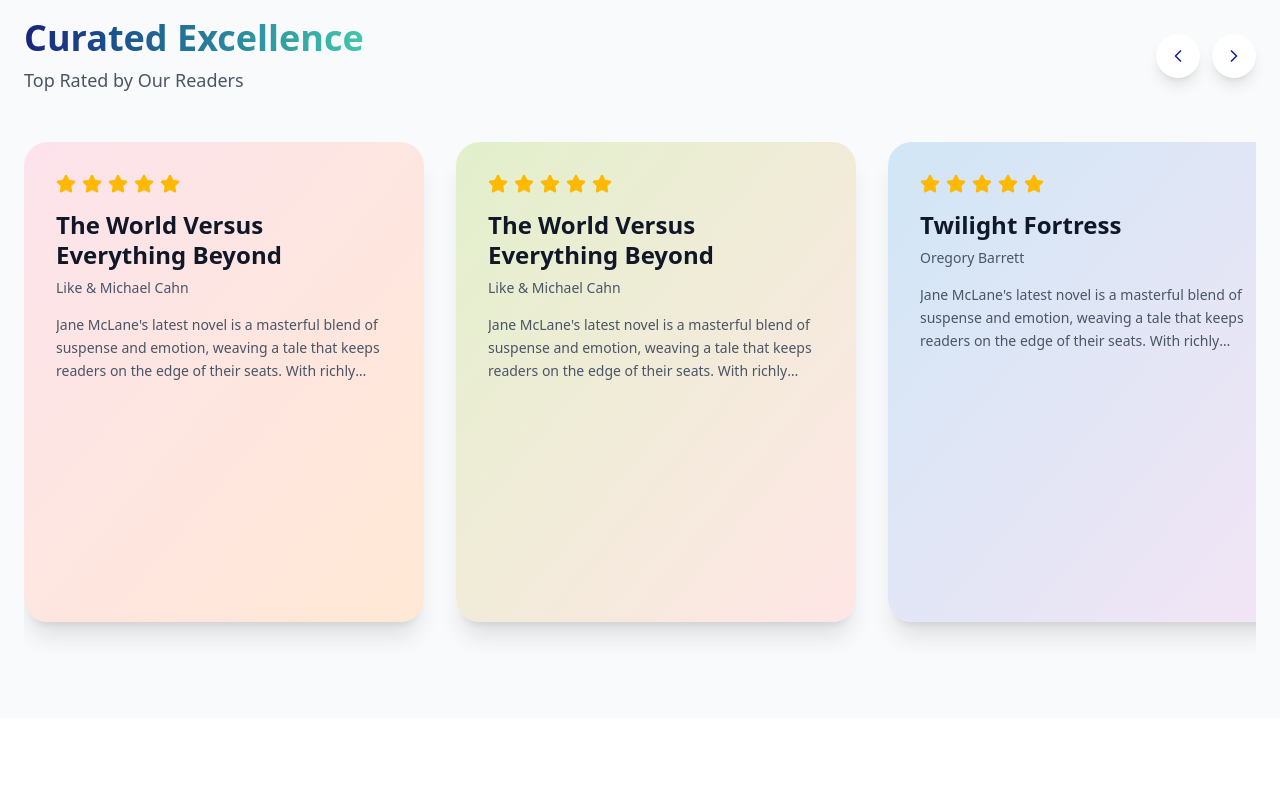
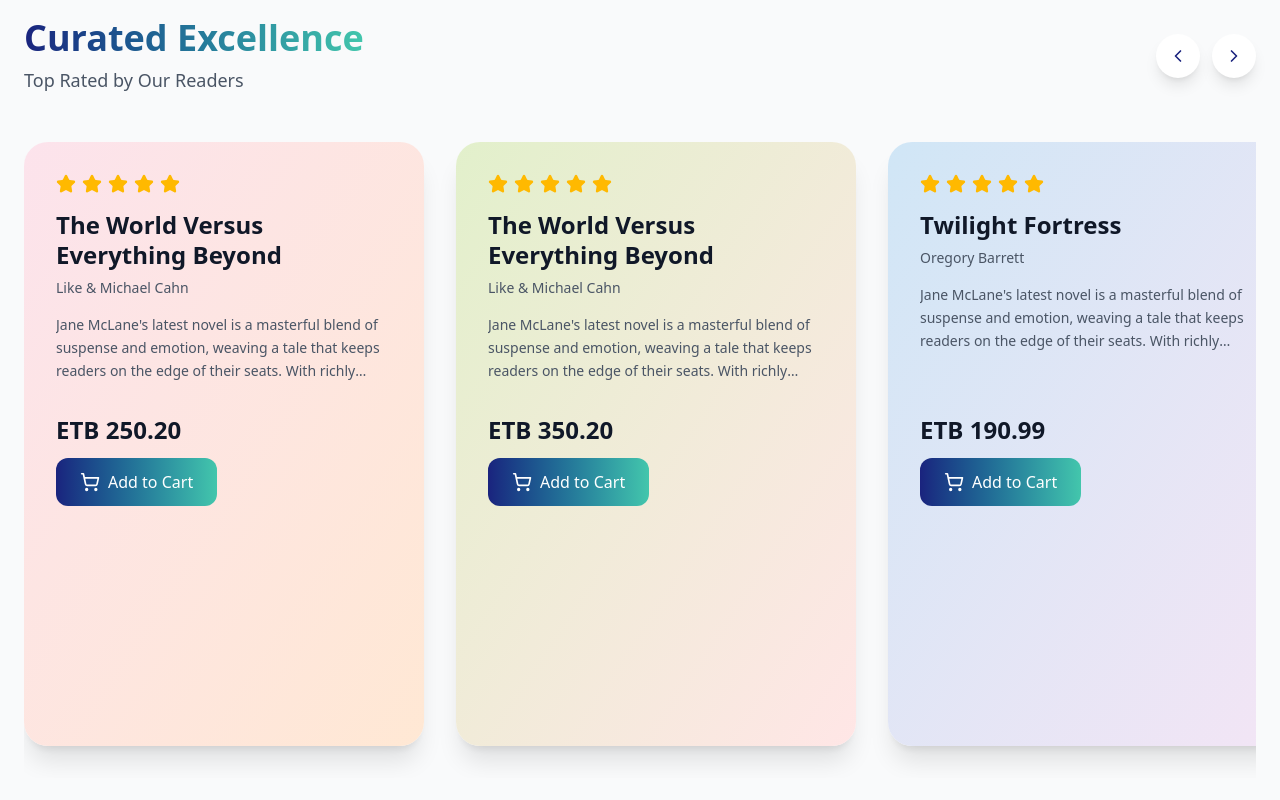
Before and after one commit to firoliyos/book-seller, a React (Vite) app in the folder frontend/: page / in a window 1280 px wide. Shown: the part 978-1778 px from the top of the page. Before the commit the page ends 1696 px from the top, so only its background shows below. Built offline with nearby package versions, Linux system fonts and the light colour scheme.

Commit message:
Add cart controls with quantity adjustment and add to cart functionality

```diff
--- a/frontend/src/components/OurBestSellers.jsx
+++ b/frontend/src/components/OurBestSellers.jsx
@@ -1,11 +1,21 @@
 import React, { useRef } from 'react'
 
 import { ourBestSellersStyles as styles } from '../assets/dummystyles'
-import { ChevronLeft, ChevronRight, Star } from 'lucide-react'
+import { ChevronLeft, ChevronRight, Minus, Plus, ShoppingCart, Star } from 'lucide-react'
 import { bgColors, obsbooks } from '../assets/dummydata'
+import { useCart } from '../CartContext/CartContext'
 const OurBestSellers = () => {
 
     const scrollRef = useRef(null)
+    const {cart, dispatch} = useCart()
+
+    const inCart = (id) => cart?.items?.some(item => item.id === id)
+    const getQty = (id) => cart?.items?.find(item => item.id === id)?.quantity || 0
+
+    const handleAdd = (book) => dispatch({type:'ADD_ITEM', payload: {...book, quantity: 1} })
+    const handleInc = (id) => dispatch({type:'INCREMENT', payload: {id }})
+    const handleDec = (id) => dispatch({type:'DECREMENT', payload: {id }})
+
 
     const scrollLeft = () => scrollLeft.current.scrollBy({left:-400, behaviour:'smooth'})
     const scrollRight = () => scrollLeft.current.scrollBy({left:400, behaviour:'smooth'})
@@ -61,6 +71,29 @@ const OurBestSellers = () => {
                            </div>
 
                            {/* ADD CONTROLS LIKE ADDTOCART */}
+                           <div className={styles.cartControls}>
+                            <div className={styles.priceQtyWrapper}>
+                                <span className={styles.price}>ETB {book.price.toFixed(2)}</span>
+
+                                {inCart(book.id) ? (
+                                    <div className={styles.qtyWrapper}>
+                                        <button onClick={() => handleDec(book.id) } className={styles.qtyBtn}>
+                                          <Minus size={18} />
+                                        </button>
+
+                                        <span className={styles.qtyText}>{getQty(book.id)}</span>
+                                        <button onClick={() => handleInc(book.id) } className={styles.qtyBtn}>
+                                            <Plus size={18} />
+                                        </button>
+                                    </div>
+                                ) : (
+                                    <button onClick={() => handleAdd(book)} className={styles.addButton}>
+                                      <ShoppingCart className='h-4 w-4 md:h-5 md:w-5' />
+                                      <span>Add to Cart</span>
+                                    </button>
+                                )}
+                            </div>
+                           </div>
                         </div>
                     </div>
                 ))}
```
